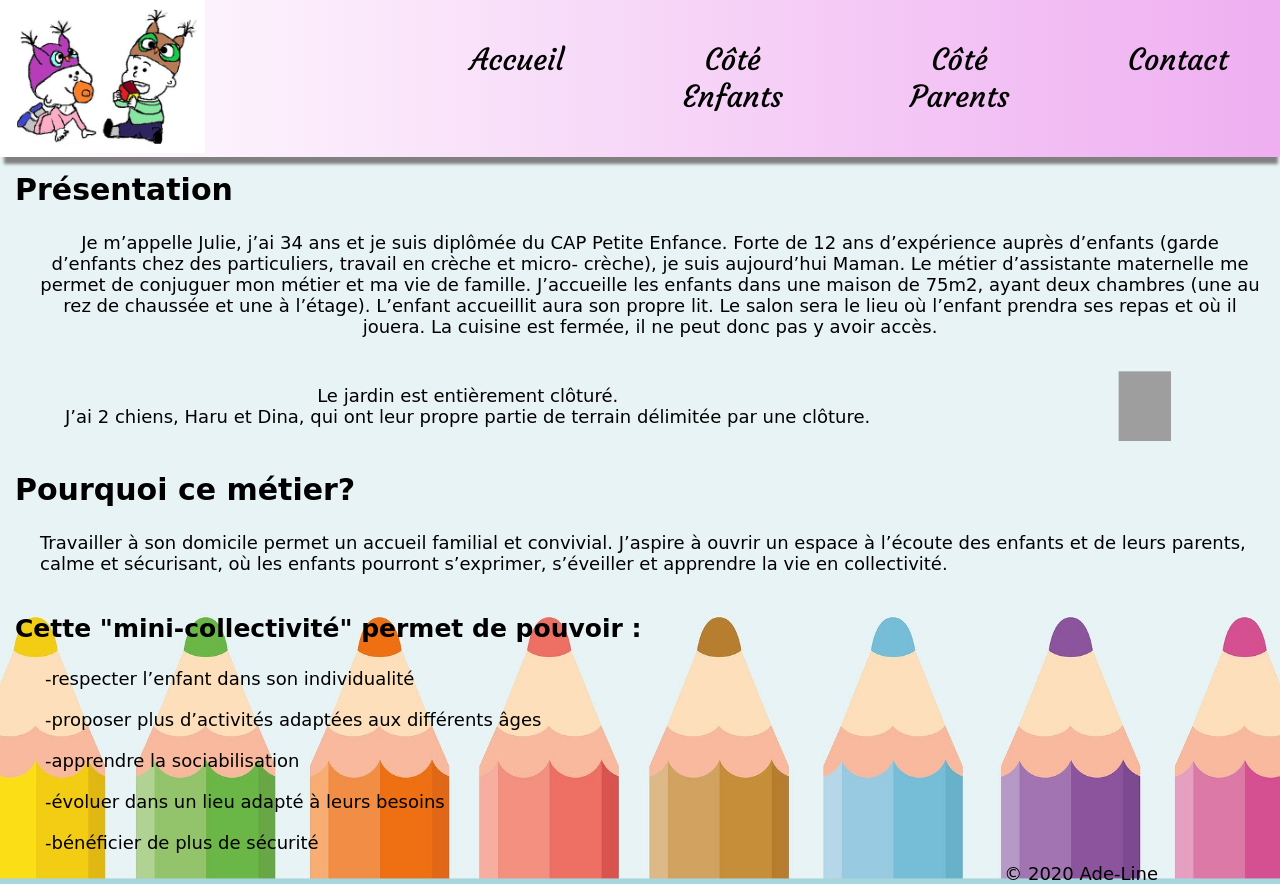
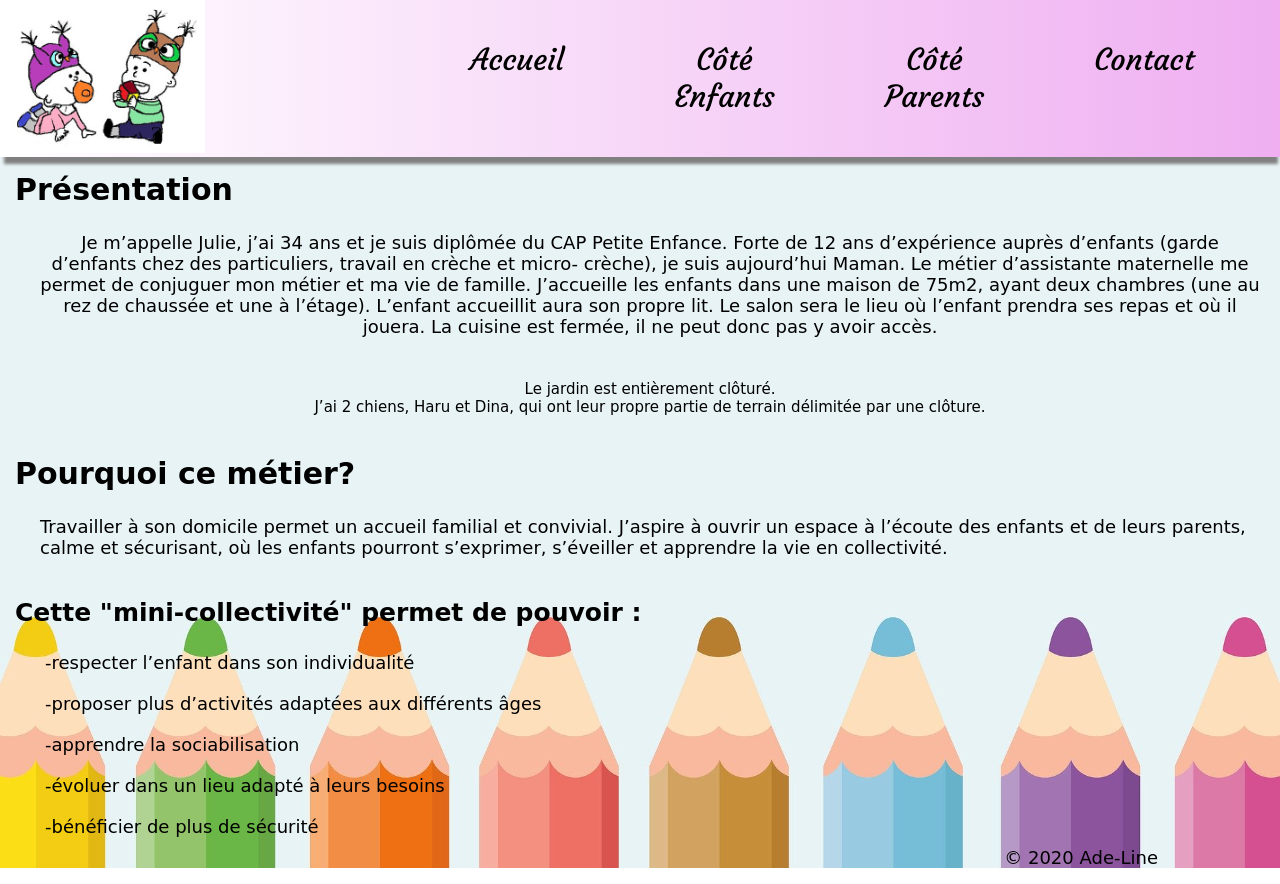
Before and after one commit to Ade-Line/Projet-Ass-Mat, a plain HTML site: page index.html in a window 1280 px wide. Drawn offline with Linux system fonts and the light colour scheme; grey boxes are pictures that could not be loaded; a web font is replaced by a local one.

Commit message:
resolution3

```diff
--- a/index.html
+++ b/index.html
@@ -6,6 +6,7 @@
     <meta name="viewport" content="width=device-width, initial-scale=1.0">
     <meta http-equiv="X-UA-Compatible" content="ie=edge">
     <link href="https://fonts.googleapis.com/css?family=Courgette|Milonga&display=swap" rel="stylesheet">
+    <link rel="stylesheet" href="tablet.css" media="(min-width:1024px)">
     <link rel="stylesheet" href="style.css">
     <link rel="stylesheet" href="tablet.css" media="(max-width:1024px)">
     <link rel="stylesheet" href="mobile.css" media="(max-width:500px)">
```
